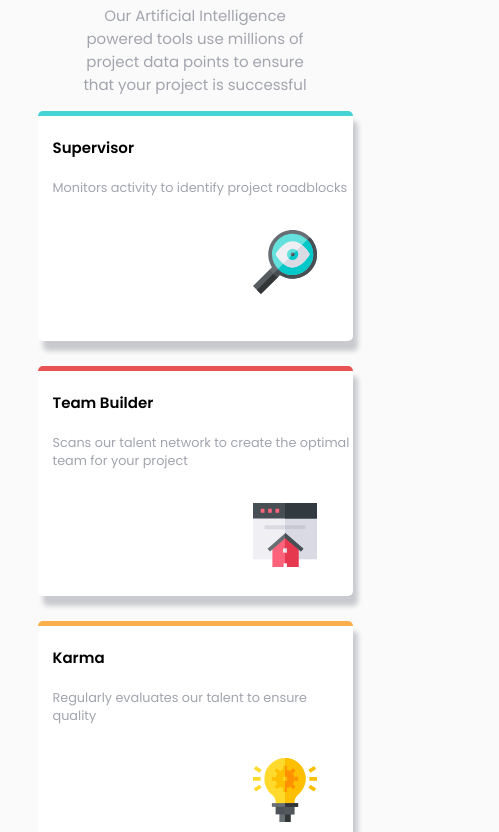
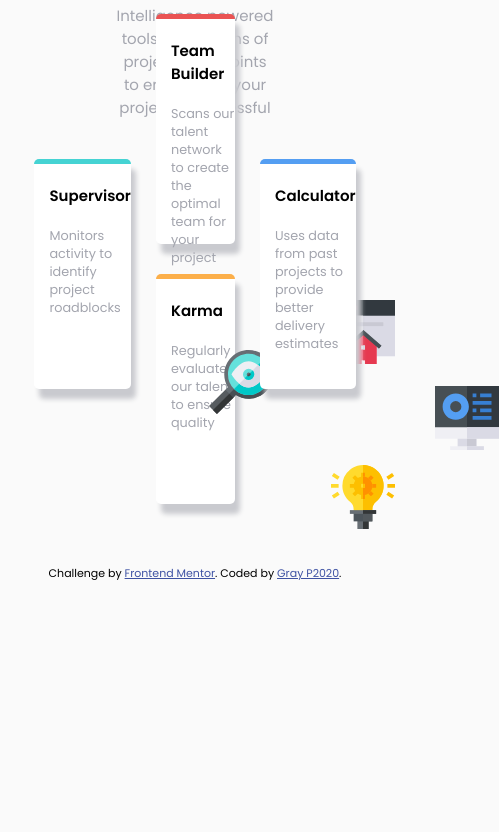
Before and after one commit to josiepostin/foursections, a plain HTML site: page index.html in a window 390 px wide. Shown: the part 296-1128 px from the top of the page, 499 px wide, since content can reach past the window. After the commit the page ends 889 px from the top, so only its background shows below. Drawn offline with Linux system fonts and the light colour scheme.

Commit message:
Update styles.css
media query and feature-box inline

```diff
--- a/styles.css
+++ b/styles.css
@@ -15,7 +15,7 @@ h1 {
 
 img {
     position: relative;
-    left: 185px;
+    left: 160px;
     top: 20px;
 }
 
@@ -117,9 +117,10 @@ img {
 
 
    /*  Code for smaller screens */
-    @media (max-width: 1440px) {
+
+   @media ONLY screen and (max-width: 375px) {
         .features {
-          display: inline-block;
+          display: inline;
           grid-template-columns: 1fr;
           row-gap: 5em;
           padding: 1em;
@@ -128,7 +129,7 @@ img {
         .featuredBox {
             height: 225px;
             width: 300px;
-            margin: auto;
+            margin: 0 auto;
             row-gap: 5em;
             margin-bottom: 25px;
           }
```
